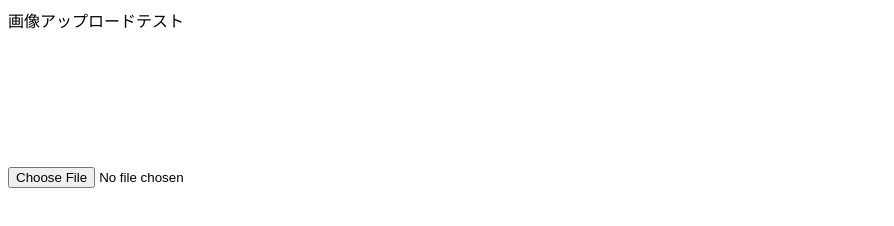
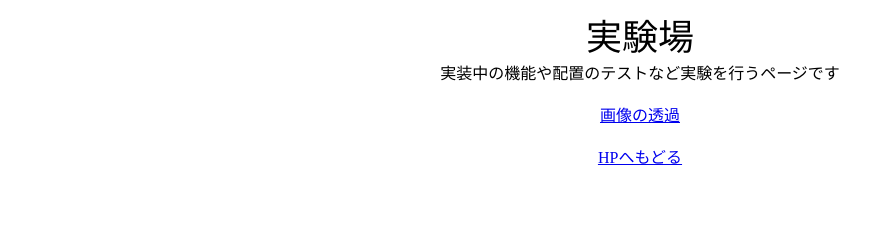
Before and after one commit to YotioSoft/Sandbox, a plain HTML site: page index.html in a window 1280 px wide. Shown: the whole page, without its empty margins (0-894 px from the left). Drawn offline with Linux system fonts and the light colour scheme.

Commit message:
実験場のindexページを作成

```diff
--- a/index.html
+++ b/index.html
@@ -1,28 +1,21 @@
 <html>
 <head>
-	<title>YotioSoft Sandbox</title>
+	<title>YotioSoft実験場</title>
 
 	<script src="./js/img_transparent.js"></script>
 </head>
-<body>
-	画像アップロードテスト<br>
-	<input type="file" id="imgfile" accept=".png, .jpg, .jpeg">
+<body style="text-align: center;">
+	<font style="font-size: 36px;">実験場</font><br>
+	実装中の機能や配置のテストなど実験を行うページです
 
-	<script>
-		// input要素
-		const fileInput = document.getElementById('imgfile');
-		// changeイベントで呼び出す関数
-		const handleFileSelect = () => {
-			const files = fileInput.files;
-			for (let i = 0; i < files.length; i++) {
-				console.log(files[i]+"\n");　// 1つ1つのファイルデータはfiles[i]で取得できる
-				previewFile(files[i]);
-			}
-		}
-		// ファイル選択時にhandleFileSelectを発火
-		fileInput.addEventListener('change', handleFileSelect);
-	</script>
+	<br>
+	<br>
 
-	<canvas id="preview"></canvas>
+	<a href="./image_transparent/">画像の透過</a>
+
+	<br>
+	<br>
+
+	<a href="http://yotiosoft.com/">HPへもどる</a>
 </body>
 </html>
```
Also changed, not shown: image_transparent/index.html (added, +28 -0 lines), image_transparent/js/img_transparent.js (renamed from js/img_transparent.js).
